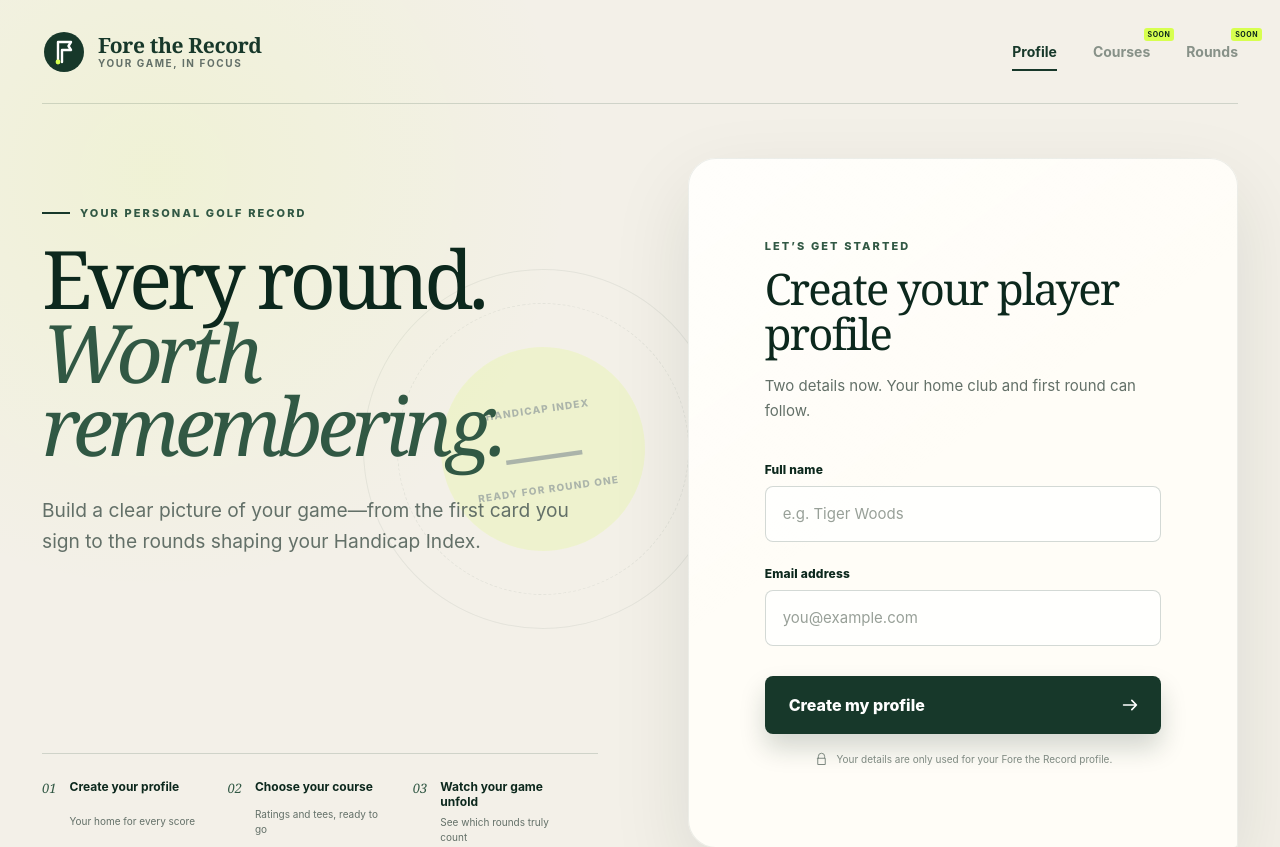
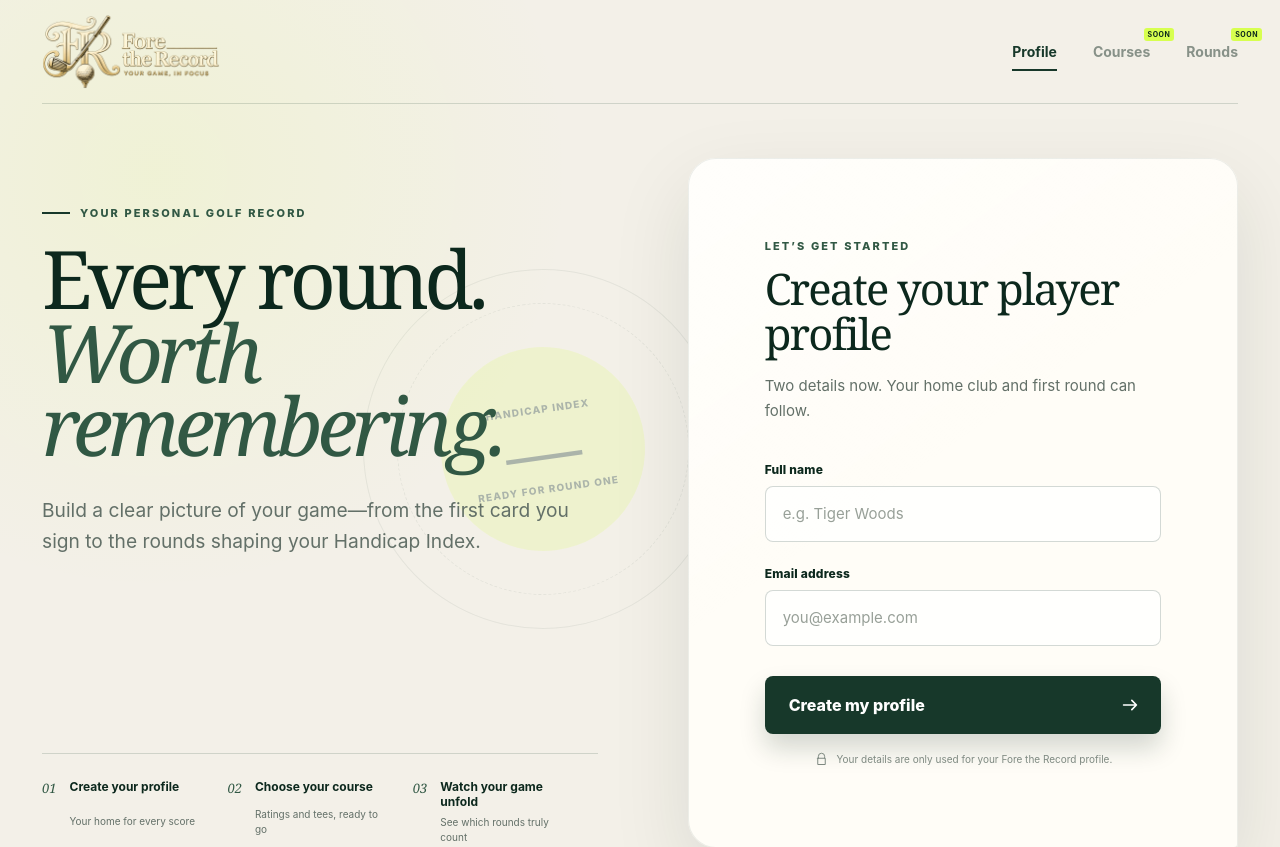
Before and after one commit to JackHumphreysDev/Fore-the-Record, a React (Vite) app in the folder client/: page / in a window 1280 px wide. Shown: the top 847 px of the page. Built offline with nearby package versions, Linux system fonts and the light colour scheme.

Commit message:
feat: add Fore the Record branding
- replace the placeholder header mark with the official logo
- add an FR favicon for browser tabs

```diff
--- a/client/index.html
+++ b/client/index.html
@@ -2,7 +2,7 @@
 <html lang="en">
   <head>
     <meta charset="UTF-8" />
-    <link rel="icon" type="image/svg+xml" href="/favicon.svg" />
+    <link rel="icon" type="image/png" href="/favicon.png" />
     <meta name="viewport" content="width=device-width, initial-scale=1.0" />
     <title>Fore the Record</title>
   </head>
--- a/client/src/App.css
+++ b/client/src/App.css
@@ -17,35 +17,15 @@
 .brand {
   display: inline-flex;
   align-items: center;
-  gap: 12px;
   color: var(--forest);
   text-decoration: none;
 }
 
-.brand-mark {
-  width: 44px;
-  height: 44px;
+.brand-logo {
+  width: auto;
+  height: 76px;
   flex: 0 0 auto;
-}
-
-.brand-copy {
-  display: grid;
-  gap: 1px;
-}
-
-.brand-copy strong {
-  font-family: Georgia, "Times New Roman", serif;
-  font-size: 21px;
-  line-height: 1.05;
-  letter-spacing: -0.35px;
-}
-
-.brand-copy small {
-  color: var(--ink-muted);
-  font-size: 10px;
-  font-weight: 700;
-  letter-spacing: 1.6px;
-  text-transform: uppercase;
+  object-fit: contain;
 }
 
 .site-nav {
@@ -695,17 +675,8 @@
     min-height: 76px;
   }
 
-  .brand-mark {
-    width: 38px;
-    height: 38px;
-  }
-
-  .brand-copy strong {
-    font-size: 18px;
-  }
-
-  .brand-copy small {
-    display: none;
+  .brand-logo {
+    height: 58px;
   }
 
   .site-nav {
--- a/client/src/App.tsx
+++ b/client/src/App.tsx
@@ -1,5 +1,6 @@
 import { useState, type FormEvent } from 'react'
 import './App.css'
+import brandLogo from './assets/fore-the-record-logo.png'
 
 type Profile = {
   id: string
@@ -81,28 +82,6 @@ async function getApiError(response: Response): Promise<string> {
   return 'We could not create your profile. Please try again.'
 }
 
-function BrandMark() {
-  return (
-    <svg
-      className="brand-mark"
-      viewBox="0 0 44 44"
-      role="img"
-      aria-label="Fore the Record"
-    >
-      <circle cx="22" cy="22" r="20" fill="currentColor" />
-      <path
-        d="M16 32V12h13l-2.5 4L29 20H20v12"
-        fill="none"
-        stroke="white"
-        strokeLinecap="round"
-        strokeLinejoin="round"
-        strokeWidth="2.4"
-      />
-      <circle cx="16" cy="32" r="2.4" fill="#d7ff4f" />
-    </svg>
-  )
-}
-
 function App() {
   const [form, setForm] = useState<ProfileForm>(EMPTY_FORM)
   const [errors, setErrors] = useState<FormErrors>({})
@@ -171,11 +150,7 @@ function App() {
     <div className="app-shell">
       <header className="site-header">
         <a className="brand" href="#profile" aria-label="Fore the Record home">
-          <BrandMark />
-          <span className="brand-copy">
-            <strong>Fore the Record</strong>
-            <small>Your game, in focus</small>
-          </span>
+          <img className="brand-logo" src={brandLogo} alt="" />
         </a>
 
         <nav className="site-nav" aria-label="Primary navigation">
```
Also changed, not shown: client/public/favicon.png (added), client/src/assets/fore-the-record-logo.png (added).
